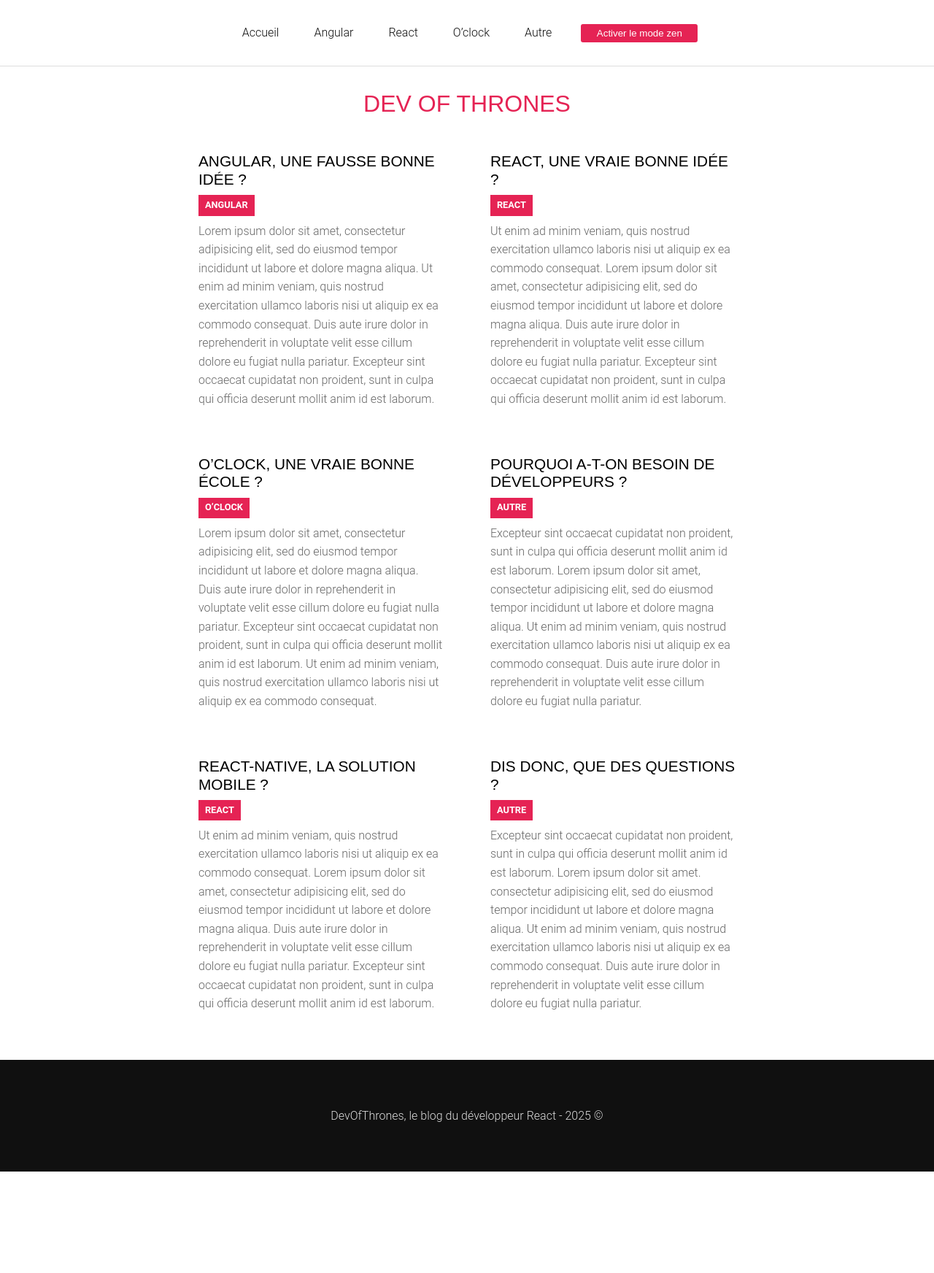
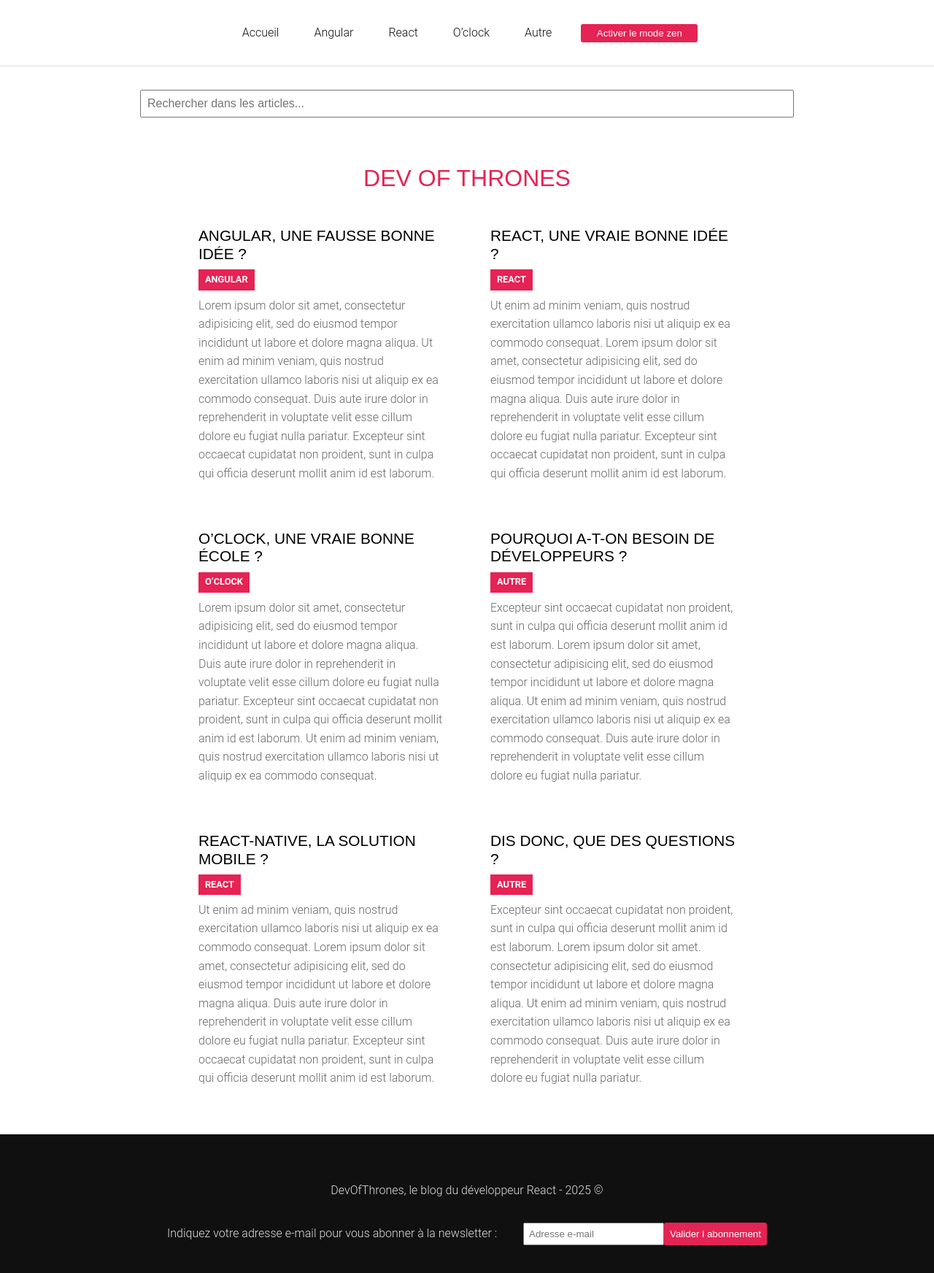
Before and after one commit to O-clock-Dublin/correction-blog, a React (Vite) app: page / in a window 1280 px wide. Shown: the top 1744 px of the page at 73% size. Before the commit the page ends 1605 px from the top, so only its background shows below. Built offline with nearby package versions, Linux system fonts and the light colour scheme.

Commit message:
end of demo

```diff
--- a/src/components/App/App.scss
+++ b/src/components/App/App.scss
@@ -1,4 +1,4 @@
-@use './../../styles/vars';
+@use "./../../styles/vars";
 
 .app {
   font-family: vars.$global-font;
@@ -8,4 +8,10 @@
   flex-direction: column;
   justify-content: space-between;
   min-height: 100vh;
+  .search {
+    font-size: 1em;
+    padding: 0.5em;
+    width: 70%;
+    margin: 2rem auto vars.$gutter;
+  }
 }
--- a/src/components/App/App.tsx
+++ b/src/components/App/App.tsx
@@ -1,18 +1,52 @@
-import { useState } from 'react';
+import { useState } from "react"
 
-import categoriesData from '../../data/categories';
-import postsData from '../../data/posts';
-import Footer from '../Footer/Footer';
-import Header from '../Header/Header';
-import Posts from '../Posts/Posts';
+import categoriesData from "../../data/categories"
+import postsData from "../../data/posts"
+import Footer from "../Footer/Footer"
+import Header from "../Header/Header"
+import Posts from "../Posts/Posts"
 
-import './App.scss';
+import "./App.scss"
 
 function App() {
   // Indique si le mode zen est activé
-  const [zenModeEnabled, setZenModeEnabled] = useState(false);
+  const [zenModeEnabled, setZenModeEnabled] = useState(false)
   // zenModeEnabled : variable pour lire la valeur actuelle
   // setZenModeEnabled : fonction qui permet de changer la valeur
+
+  //Je crée un state pour manager mes posts
+  const [posts, setPosts] = useState(postsData)
+
+  //Je crée un state pour controler mon input search
+  const [search, setSearch] = useState("")
+
+  //Je crée la fonction qui me permet de mettre à jour le state search
+  // dès que l'utilisateur tape sur le clavier
+  function handleChangeSearchInput(e) {
+    //Je récupère la valeur de l'input
+    const value = e.target.value.trim().toLowerCase()
+    setSearch(value)
+    //filtrer les posts pour ne garder que les posts correspondant à la recherche
+    const filteredPosts = postsData.filter((post) =>
+      post.title.toLowerCase().includes(value)
+    )
+    setPosts(filteredPosts)
+  }
+
+  //Fonction inutile en l'etat mais décompose le process de filtrage des posts
+  //Je crée une fonction qui va filtrer mes posts
+  // En rapport avec les mots remplis par l'utilisateur
+  // function handlePosts() {
+  //   //Récupérer l'input utilisateur
+  //   const userResearch = search.toLowerCase().trim()
+  //   //Récupérer tous les posts
+  //   const duplicatedPosts = postsData
+  //   //filtrer les posts pour ne garder que les posts correspondant à la recherche
+  //   const filteredPosts = duplicatedPosts.filter((post) =>
+  //     post.title.toLowerCase().includes(userResearch)
+  //   )
+  //   setPosts(filteredPosts)
+  // }
 
   return (
     <div className="app">
@@ -20,11 +54,19 @@ function App() {
         categories={categoriesData}
         isZenModeEnabled={zenModeEnabled}
         changeZenMode={setZenModeEnabled}
+        search={search}
       />
-      <Posts posts={postsData} isZenModeEnabled={zenModeEnabled} />
+      <input
+        type="text"
+        className="search"
+        placeholder="Rechercher dans les articles..."
+        value={search}
+        onChange={handleChangeSearchInput}
+      />
+      <Posts posts={posts} isZenModeEnabled={zenModeEnabled} />
       <Footer />
     </div>
-  );
+  )
 }
 
-export default App;
+export default App
--- a/src/components/Footer/Footer.scss
+++ b/src/components/Footer/Footer.scss
@@ -1,8 +1,24 @@
-@use 'src/styles/vars';
+@use "src/styles/vars";
 
 .copyright {
   text-align: center;
   padding: vars.$gutter * 2;
   background-color: vars.$dark-color;
   color: vars.$alt-color;
+  .newsletter {
+    margin-top: vars.$gutter;
+
+    .input-newsletter {
+      margin-left: vars.$gutter;
+      padding: 6px;
+    }
+
+    button {
+      background-color: vars.$primary-color;
+      border: none;
+      color: vars.$light-color;
+      padding: 8px;
+      border-radius: 3px;
+    }
+  }
 }
--- a/src/components/Footer/Footer.tsx
+++ b/src/components/Footer/Footer.tsx
@@ -1,14 +1,73 @@
-import './Footer.scss';
+import { useState } from "react"
+import "./Footer.scss"
 
 function Footer() {
-  const now = new Date();
-  const year = now.getFullYear();
+  const now = new Date()
+  const year = now.getFullYear()
+
+  //Je crée un useState pour controler le champ
+  const [email, setEmail] = useState("")
+
+  //Je crée un state boolean qui va vérifier si l'email est envoyé ou non
+  const [isSubmitted, setIsSubmitted] = useState(false)
+
+  //Je crée une fonction qui gère l'input password
+  //qui modifie la valeur de password
+  function handleChange(e) {
+    //Je cache l'encart de confirmation
+    setIsSubmitted(false)
+    //Je recupère la valeur de l'input utilisateur
+    const input = e.target.value
+    // Je la stocke dans mon state email
+    setEmail(input)
+  }
+
+  //Je crée une fonction qui gère l'envoi du formulaire
+  function handleSubmit() {
+    //je pass la valeur de isSubmitted à true
+    // Ce qui affiche l'encadré de confirmation dans le footer
+    setIsSubmitted(true)
+    alert(email)
+    //Je reinitialise l'input email
+    setEmail("")
+  }
+
+  // Alternative écriture
+  // const handleSubmit = () => {
+
+  // }
 
   return (
     <footer className="copyright">
       DevOfThrones, le blog du développeur React - {year} ©
+      {/* Depuis React 19 action remplace onSubmit
+      Et vous evite de devoir crée un formData
+      et de devoir utiliser l'event pour preventDefault()
+      !!!! l'utilisation du formData ne sert QUE pour les champs NON-controlés
+      On utilise Action pour gagner  */}
+      <form className="newsletter" action={handleSubmit}>
+        <label htmlFor="emailInput">
+          Indiquez votre adresse e-mail pour vous abonner à la newsletter&nbsp;:{" "}
+        </label>
+        <input
+          className="input-newsletter"
+          name="emailInput"
+          id="emailInput"
+          value={email}
+          type="text"
+          placeholder="Adresse e-mail"
+          onChange={handleChange}
+        />
+        <button type="submit">Valider l&nbsp;abonnement</button>
+      </form>
+      {isSubmitted && (
+        <div className="confirm">
+          Vous êtes maintenant abonné à la newsletter avec l'adresse
+          toto@mail.com
+        </div>
+      )}
     </footer>
-  );
+  )
 }
 
-export default Footer;
+export default Footer
--- a/src/components/Header/Header.scss
+++ b/src/components/Header/Header.scss
@@ -1,7 +1,7 @@
 // une boîte à outils pour les couleurs
 // https://sass-lang.com/documentation/modules/color/
-@use 'sass:color';
-@use 'src/styles/vars';
+@use "sass:color";
+@use "src/styles/vars";
 
 .menu {
   text-align: center;
@@ -14,7 +14,8 @@
     color: vars.$dark-color;
     padding: 8px;
 
-    &:hover {
+    &:hover,
+    &.selected {
       color: vars.$primary-color;
     }
   }
--- a/src/components/Header/Header.tsx
+++ b/src/components/Header/Header.tsx
@@ -1,18 +1,32 @@
-import { ICategory } from '../../@types';
-import './Header.scss';
+import { ICategory } from "../../@types"
+import "./Header.scss"
 
 interface HeaderProps {
-  categories: ICategory[];
-  isZenModeEnabled: boolean;
-  changeZenMode: React.Dispatch<React.SetStateAction<boolean>>;
+  categories: ICategory[]
+  isZenModeEnabled: boolean
+  changeZenMode: React.Dispatch<React.SetStateAction<boolean>>
+  search: string
 }
 
-function Header({ categories, isZenModeEnabled, changeZenMode }: HeaderProps) {
+function Header({
+  categories,
+  isZenModeEnabled,
+  changeZenMode,
+  search,
+}: HeaderProps) {
   return (
     <header className="menu" id="header">
       <nav>
         {categories.map((category) => (
-          <a className="menu-link" href={category.route} key={category.label}>
+          <a
+            className={
+              search.toLowerCase() === category.label.toLowerCase()
+                ? "menu-link selected"
+                : "menu-link"
+            }
+            href={category.route}
+            key={category.label}
+          >
             {category.label}
           </a>
         ))}
@@ -21,16 +35,16 @@ function Header({ categories, isZenModeEnabled, changeZenMode }: HeaderProps) {
           type="button"
           onClick={() => {
             // on change dans le state de App : le contraire de la valeur actuelle
-            changeZenMode(!isZenModeEnabled);
+            changeZenMode(!isZenModeEnabled)
 
             // meilleure pratique : https://react.dev/learn/state-as-a-snapshot
           }}
         >
-          {isZenModeEnabled ? 'Désactiver' : 'Activer'} le mode zen
+          {isZenModeEnabled ? "Désactiver" : "Activer"} le mode zen
         </button>
       </nav>
     </header>
-  );
+  )
 }
 
-export default Header;
+export default Header
```
Also changed, not shown: 1 other file (tests, documents, lock files or other folders).
